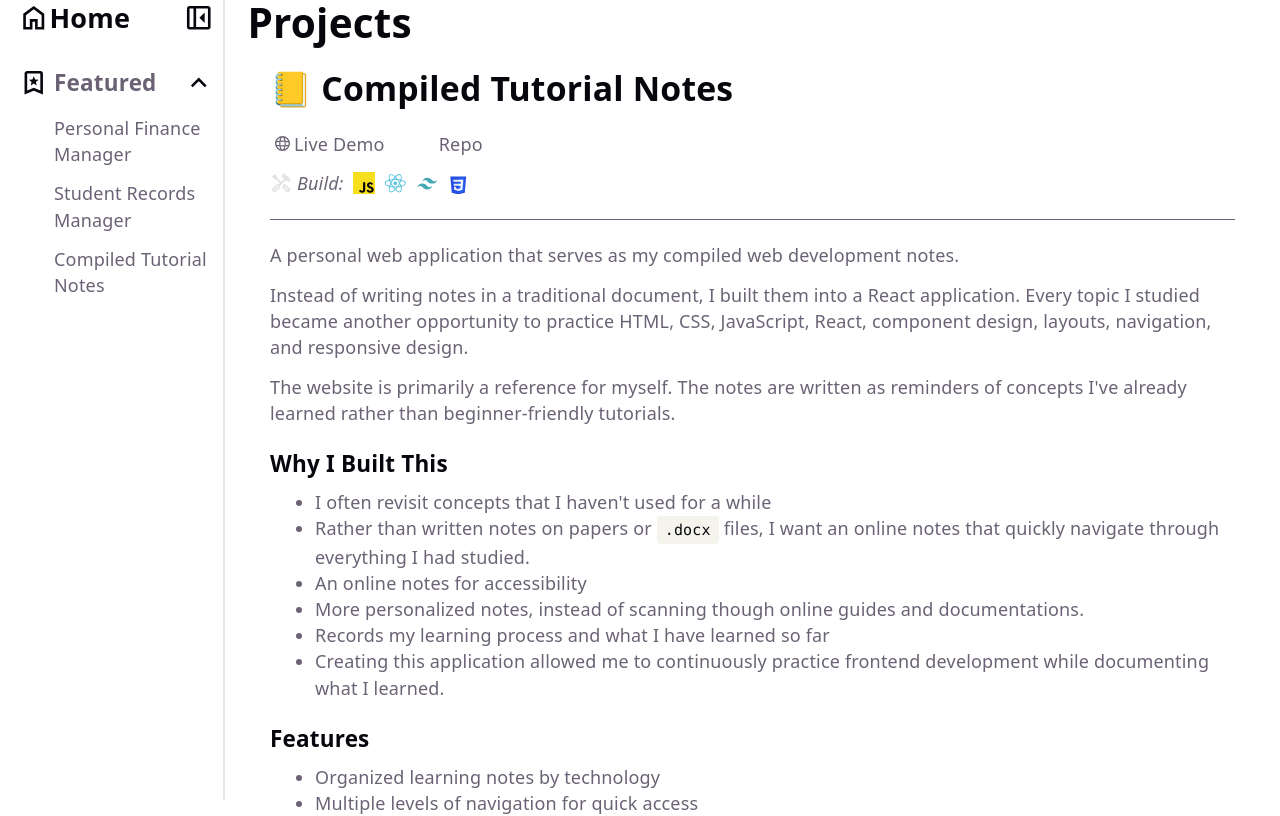
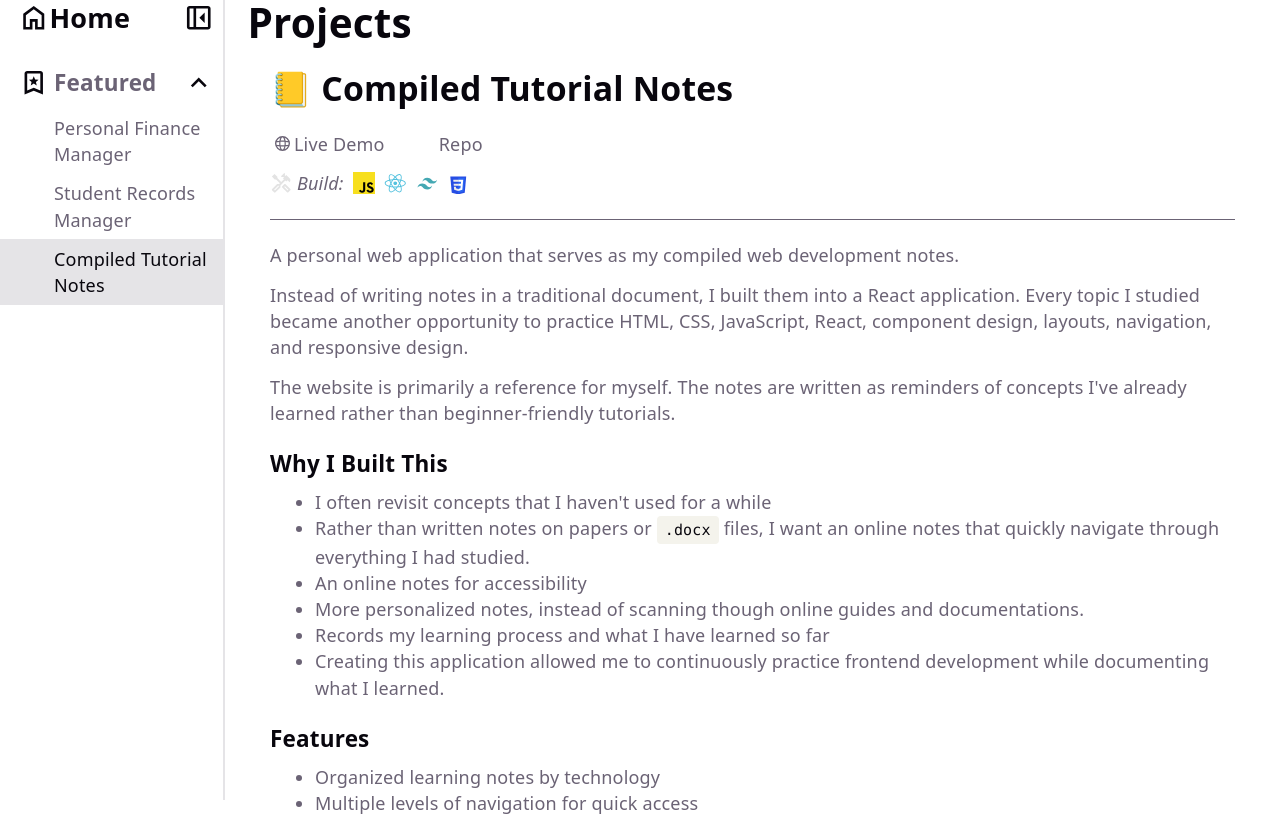
Before and after one commit to Ivan-Alexis-Tan/my-website-official, a React (Vite) app: page /projects/compiled-tutorial-notes in a window 1280 px wide. Shown: the top 816 px of the page. Built offline with nearby package versions, Linux system fonts and the light colour scheme.

Commit message:
feat (projects): add highlighter on the current viewing project

```diff
--- a/src/components/app/projects/ProjectNavbar.tsx
+++ b/src/components/app/projects/ProjectNavbar.tsx
@@ -1,9 +1,7 @@
 import { useEffect, useState } from "react"
 import { Link, useLocation } from "react-router-dom"
 
-import type { ProjectMapType } from "../../../types/types"
-
-import { searchProject } from "../../../helpers/projectsDbHelpers"
+import { projectRoutes, searchProject } from "../../../helpers/projectsDbHelpers"
 
 import IconClose from "../../svgs/icons/IconClose"
 import IconMenu from "../../svgs/icons/IconMenu"
@@ -13,13 +11,9 @@ import SidebarDrawer from "./SidebarDrawer"
 
 export default function ProjectNavbar({ className }: { className?: string }) {
     const { pathname } = useLocation()
+    const [showProj, setShowProj] = useState<boolean>(false)
 
-    const [showProj, setShowProj] = useState<boolean>(false)
     const featured = searchProject("class", "featured")
-
-    function refined(projects: ProjectMapType[]) {
-        return projects.map(proj => ({name: proj.name, link: proj.route}))
-    }
 
     useEffect(() => {
         setShowProj(false)
@@ -67,7 +61,7 @@ export default function ProjectNavbar({ className }: { className?: string }) {
 
                         <SidebarDrawer drawerName="Featured"
                             drawerIcon={<IconBookmarkStar />}
-                            pocketComponents={refined(featured)}
+                            pocketComponents={projectRoutes(featured)}
                             className="[&_svg]:w-10 [&_svg]:h-10"
                         />
                     </div>
--- a/src/components/app/projects/ProjectSidebar.tsx
+++ b/src/components/app/projects/ProjectSidebar.tsx
@@ -1,7 +1,7 @@
 import { Link } from "react-router-dom";
 import { useState } from "react";
 
-import { searchProject } from "../../../helpers/projectsDbHelpers";
+import { projectRoutes, searchProject } from "../../../helpers/projectsDbHelpers";
 
 import IconLeftPanel from "../../svgs/icons/IconLeftPanel";
 import IconHome from "../../svgs/icons/IconHome";
@@ -12,9 +12,6 @@ export default function ProjectSidebar({ className }: { className?: string}) {
     const [fullSidebar, setFullSidebar] = useState<boolean>(true)
 
     const featuredProjects = searchProject("class", "featured")
-    function refineProjects() {
-        return featuredProjects.map(proj => ({name: proj.name, link: proj.route}))
-    }
 
     const ClosedSidebarIcon = ({ svgIcon }: { svgIcon: React.ReactNode }) => {
         return (
@@ -43,7 +40,7 @@ export default function ProjectSidebar({ className }: { className?: string}) {
                 </nav>
 
                 <SidebarDrawer drawerName="Featured"
-                    pocketComponents={refineProjects()}
+                    pocketComponents={projectRoutes(featuredProjects)}
                     drawerIcon={<IconBookmarkStar />}
                     className="mb-5"
                 />
--- a/src/components/app/projects/SidebarDrawer.tsx
+++ b/src/components/app/projects/SidebarDrawer.tsx
@@ -1,19 +1,28 @@
 import React, { useState } from "react"
 
 import IconKeebArrow from "../../svgs/icons/IconKeebArrow"
-import { Link } from "react-router-dom"
+import { Link, useParams } from "react-router-dom"
+import type { ProjectMapType } from "../../../types/types"
 
 type SidebarDrawerProps = {
     drawerName: string
     pocketComponents: {
-        name: string
-        link: string
+        id: ProjectMapType["id"]
+        name: ProjectMapType["name"]
+        link: ProjectMapType["route"]
     }[]
     drawerIcon?: React.ReactNode
     className?: string
 }
 
-export default function SidebarDrawer({ drawerName, pocketComponents, drawerIcon, className }: SidebarDrawerProps) {
+export default function SidebarDrawer({
+    drawerName,
+    pocketComponents,
+    drawerIcon,
+    className
+}: SidebarDrawerProps
+) {
+    const { id } = useParams()
     const [openDrawer, setOpenDrawer] = useState<boolean>(true)
 
     return (
@@ -38,7 +47,7 @@ export default function SidebarDrawer({ drawerName, pocketComponents, drawerIcon
                     {pocketComponents.map(comp => (
                         <Link key={comp.name}
                             to={comp.link}
-                            className="pl-12 pr-3 flex flex-col py-1.5 hover:bg-(--border) cursor-pointer"
+                            className={`${id === comp.id && "text-(--text-h) bg-(--border)"} pl-12 pr-3 flex flex-col py-1.5 hover:bg-(--border) cursor-pointer`}
                         >
                             {comp.name}
                         </Link>
--- a/src/helpers/projectsDbHelpers.tsx
+++ b/src/helpers/projectsDbHelpers.tsx
@@ -6,6 +6,15 @@ export function getProject(projectId: ProjectId) {
     return projectsMap.find(proj => proj.id === projectId) as ProjectMapType
 }
 
+export function projectRoutes(projects: ProjectMapType[]) {
+    return projects.map(proj => (
+        {
+            id: proj.id,
+            name: proj.name,
+            link: proj.route,
+        }
+    ))
+}
 
 export function DisplayProject(
     projectId: ProjectMapType['id'],
```
